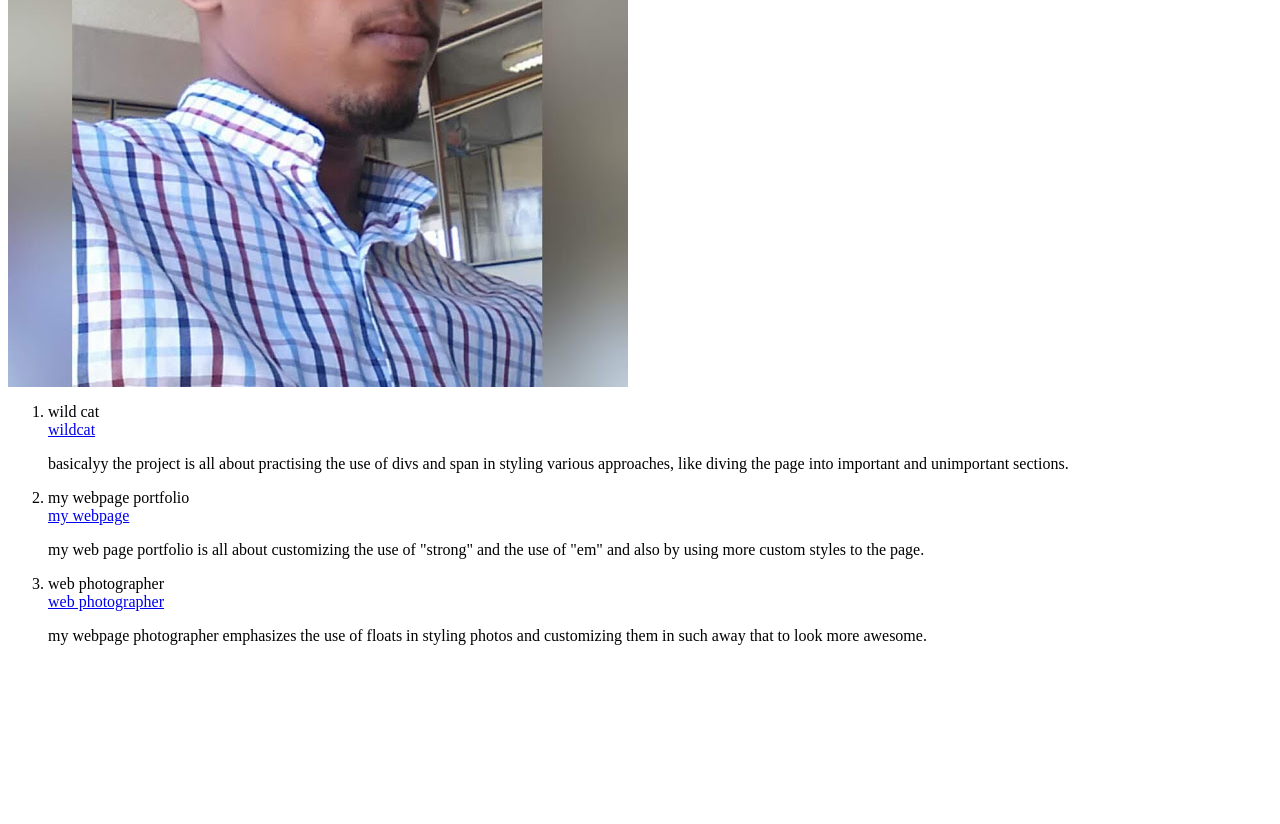
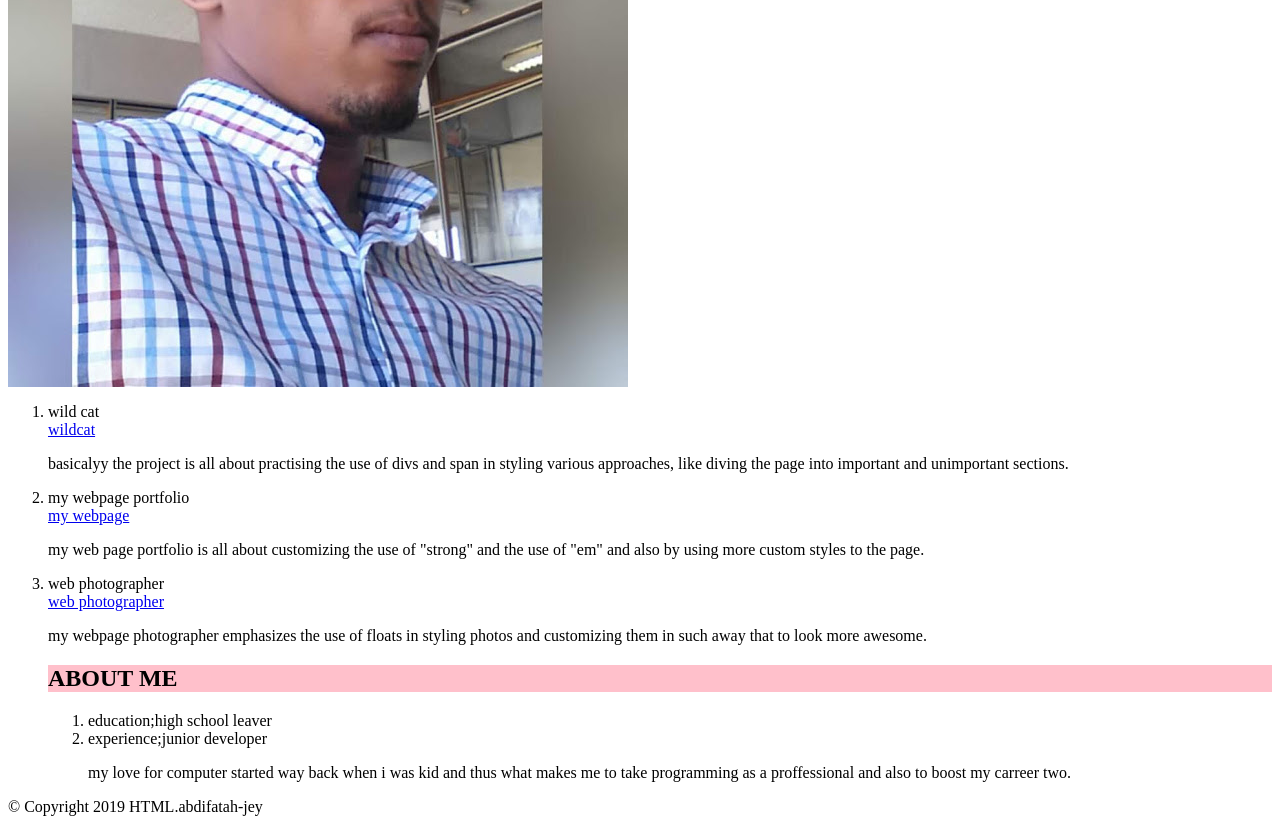
Before and after one commit to abdifatah-jey/jey-portfolio, a plain HTML site: page index.html in a window 1280 px wide. Shown: the part 299-1123 px from the top of the page. Before the commit the page ends 960 px from the top, so only its background shows below. Drawn offline with Linux system fonts and the light colour scheme.

Commit message:
adding coppyright

```diff
--- a/css/styles.css
+++ b/css/styles.css
@@ -2,3 +2,7 @@ h1 {
   text-align: center;
   background-color: green;
 }
+h2 {
+  text-align: left;
+  background-color: pink;
+}
--- a/index.html
+++ b/index.html
@@ -16,7 +16,15 @@
       <li>web photographer</li>
       <a href="https://github.com/abdifatah-jey/website-photographer.git">web photographer</a>
         <p>my webpage photographer emphasizes the use of floats in styling photos and customizing them in such away that to look more awesome.</p>
+
+     <h2>ABOUT ME</h2>
+     <ol>
+       <li>education;high school leaver</li>
+       <li>experience;junior developer</li>
+       <p>my love for computer started way back when i was kid and thus what makes me to take programming as a proffessional and also to boost my carreer two.</p>
+     </ol>
     </ol>
+    <footer>&copy; Copyright 2019 HTML.abdifatah-jey</footer>
   </head>
   <body>
 
```
